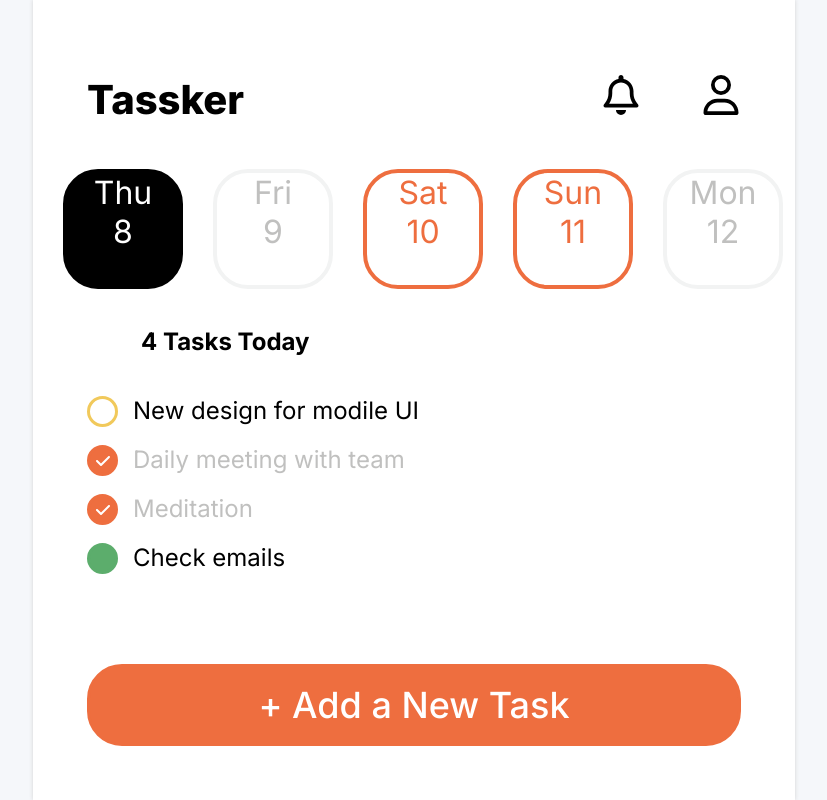
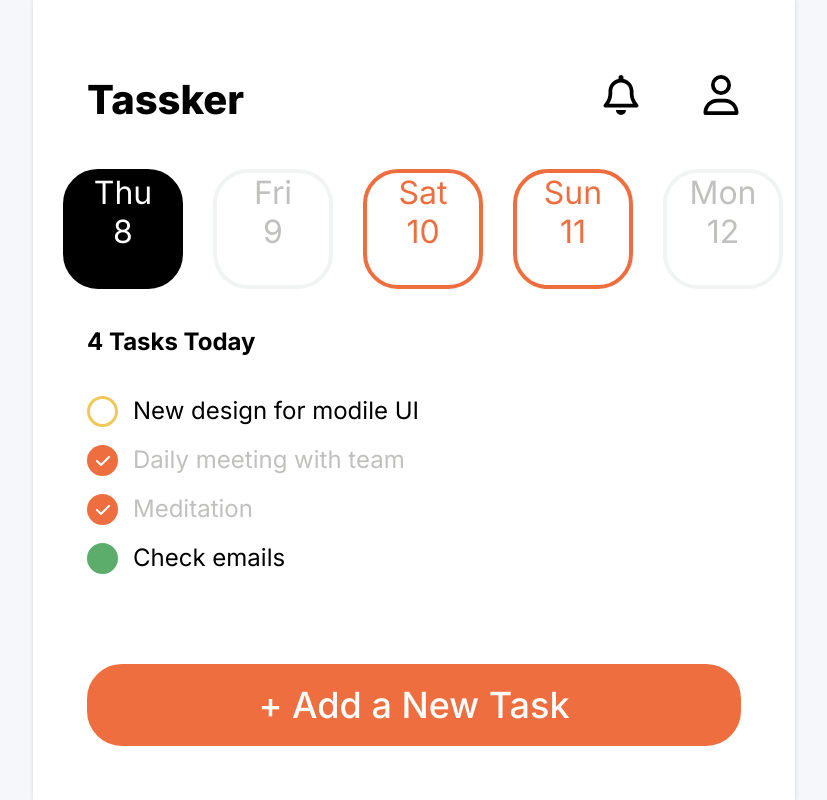
Before and after one commit to BrSTU-2022-practice-ToDoCalendar/ToDoCalendar_frontend, a React (Create React App) app: page /general-frame in a window 1280 px wide. Shown: the whole page, without its empty margins (226-1053 px from the left). Built offline with nearby package versions, Linux system fonts and the light colour scheme.

Commit message:
galanin-general-frame : Del right-left marg 4 list

```diff
--- a/src/pages/GeneralFrame/TasksList/TasksList.module.css
+++ b/src/pages/GeneralFrame/TasksList/TasksList.module.css
@@ -1,5 +1,5 @@
 .counter__block {
-  margin: 38px 54px 30px 54px;
+  margin: 38px 0 30px 0;
   font-family: 'Inter';
   font-style: normal;
   font-weight: 700;
```
